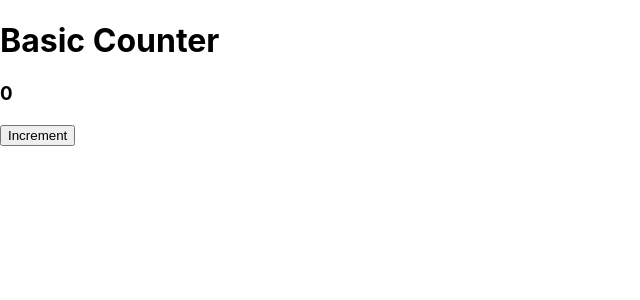
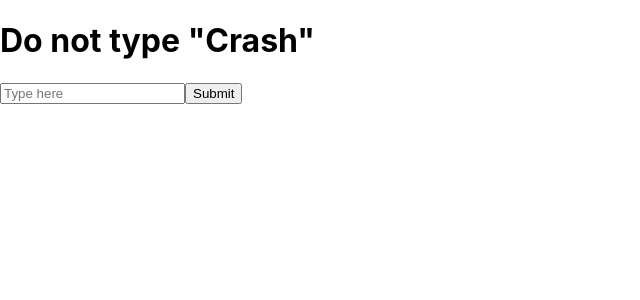
Before and after one commit to KethraPackiamB/React_Tasks, a React (Create React App) app: page / in a window 1280 px wide. Shown: the top 300 px of the page, without its empty margins (0-640 px from the left). Built offline with nearby package versions, Linux system fonts and the light colour scheme.

Commit message:
practiced the State Recovery with Error Boundary

```diff
--- a/src/App.js
+++ b/src/App.js
@@ -17,6 +17,7 @@ import BasicCounter from './ErrorBoundary/BasicCounter';
 import Counter from './ErrorBoundary/Counter';
 import {ErrorBoundary} from "react-error-boundary";
 import ErrorFallbackComponent from './ErrorBoundary/ErrorFallbackComponent';
+import ErrorBoundaryComponent from './ErrorBoundary/StateRecovery/ErrorBoundaryComponent';
 
 function App() {
   return (
@@ -40,7 +41,12 @@ function App() {
      </CartProvider> */}
 
 
-      <ErrorBoundary FallbackComponent={ErrorFallbackComponent}>
+
+ {/* <ErrorBoundary FallbackComponent={ErrorFallbackComponent} onError={(error,componentStack)=>{
+  //library
+ }}></ErrorBoundary> */}
+
+
          {/* <ErrorBoundary fallbackRender={({error, resetErrorBoundary}) => {
            return(
         <div>
@@ -50,10 +56,11 @@ function App() {
         </div>
     )
          }}> */}
+      {/* <ErrorBoundary FallbackComponent={ErrorFallbackComponent}>
         <Counter/>
-      </ErrorBoundary>
+      </ErrorBoundary> */}
 
-
+      <ErrorBoundaryComponent/>
 
 
 
--- a/src/ErrorBoundary/ErrorFallbackComponent.jsx
+++ b/src/ErrorBoundary/ErrorFallbackComponent.jsx
@@ -1,4 +1,6 @@
 const ErrorFallbackComponent = ({error, resetErrorBoundary}) => {
+
+    console.log(error);
 
     return(
         <div>
--- /dev/null
+++ b/src/ErrorBoundary/StateRecovery/ErrorBoundaryComponent.jsx
@@ -0,0 +1,26 @@
+import { useState } from "react";
+import Message from "./Message";
+import ErrorFallbackComponent from "../ErrorFallbackComponent";
+import { ErrorBoundary } from "react-error-boundary";
+
+const ErrorBoundaryComponent = () => {
+
+    const [message, setMessage] = useState("");
+
+    const handleSubmit = (payload) => {
+        setMessage(payload);
+    }
+
+    return(
+        <div>
+            <h1>Do not type "Crash"</h1>
+            <h3>{message}</h3>
+
+            <ErrorBoundary FallbackComponent={ErrorFallbackComponent} onReset={() => setMessage("")} resetKeys={{message}}>
+                <Message message={message} onSubmit={handleSubmit}/>
+            </ErrorBoundary>
+        </div>
+    )
+}
+
+export default ErrorBoundaryComponent;
--- /dev/null
+++ b/src/ErrorBoundary/StateRecovery/Message.jsx
@@ -0,0 +1,39 @@
+import { useState } from "react";
+
+const Message = ({message,onSubmit}) => {
+
+    const [data, setData] = useState(message);
+    const [crash, setCrash] = useState(false);
+
+    const handleChange = (e) => {
+        setData(e.target.value);
+        console.log(data);
+    }
+
+    const handleSubmit = (e) => {
+        e.preventDefault();
+        console.log(data);
+
+         if(data === "crash"){
+        setCrash(true);
+    }
+    onSubmit(data);
+    setData("");
+    }
+
+   if(crash) {
+    throw {message : "CRASHED!"};
+   }
+
+
+    return(
+        <div>
+            <form onSubmit={handleSubmit}>
+                <input type="text" value={data} onChange={handleChange} placeholder="Type here" />
+                <button type="submit">Submit</button>
+            </form>
+        </div>
+    )
+}
+
+export default Message;
```
